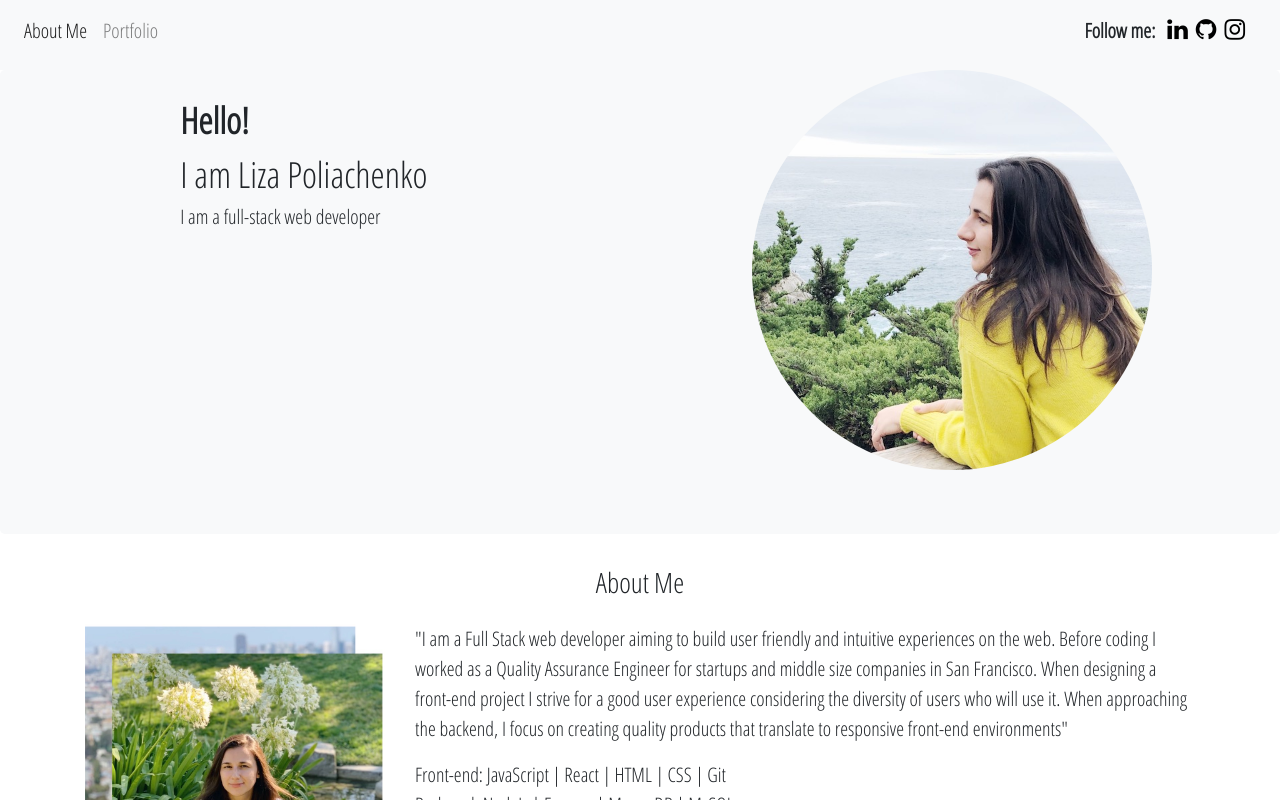
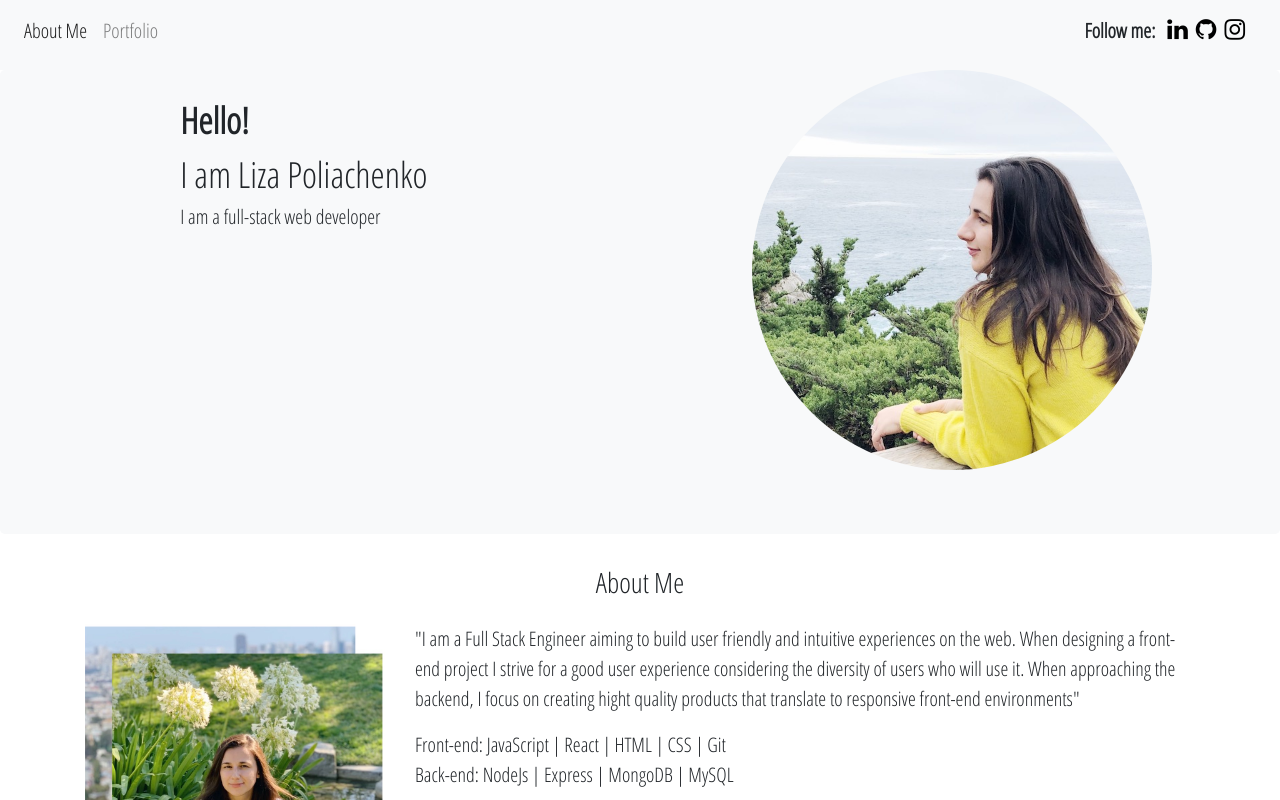
Before and after one commit to liza-p/react-portfolio, a React (Create React App) app: page / in a window 1280 px wide. Shown: the top 800 px of the page. Built offline with nearby package versions, Linux system fonts and the light colour scheme.

Commit message:
minir changes

```diff
--- a/src/components/AboutMe/index.js
+++ b/src/components/AboutMe/index.js
@@ -27,11 +27,10 @@ const AboutMe = () => {
                         </div>
                     </div>
                     <div className="col" style={{fontSize: '20px'}}>
-                        <p> "I am a Full Stack web developer aiming to
-            build user friendly and intuitive experiences on the web. Before coding
-            I worked as a Quality Assurance Engineer for startups and middle size companies in San Francisco.
+                        <p> "I am a Full Stack Engineer aiming to
+            build user friendly and intuitive experiences on the web.
             When designing a front-end project I strive for a good user experience considering the diversity of users who will use it.
-            When approaching the backend, I focus on creating quality products that translate to responsive front-end environments"</p>
+            When approaching the backend, I focus on creating hight quality products that translate to responsive front-end environments"</p>
                         <p>
                             <div>Front-end: JavaScript | React | HTML | CSS | Git</div>
                             <div>Back-end: NodeJs | Express | MongoDB | MySQL</div>
--- a/src/portfolios.json
+++ b/src/portfolios.json
@@ -2,7 +2,7 @@
   "name": "Chore Hack",
   "github": "https://github.com/liza-p/project-3",
   "app_url": "https://chore-hack.herokuapp.com/",
-  "img": "img/dog.png"
+  "img": "img/choreHack.png"
 },
   {
   "name": "React Clicky Game",
```
Also changed, not shown: public/img/choreHack.png (added).
